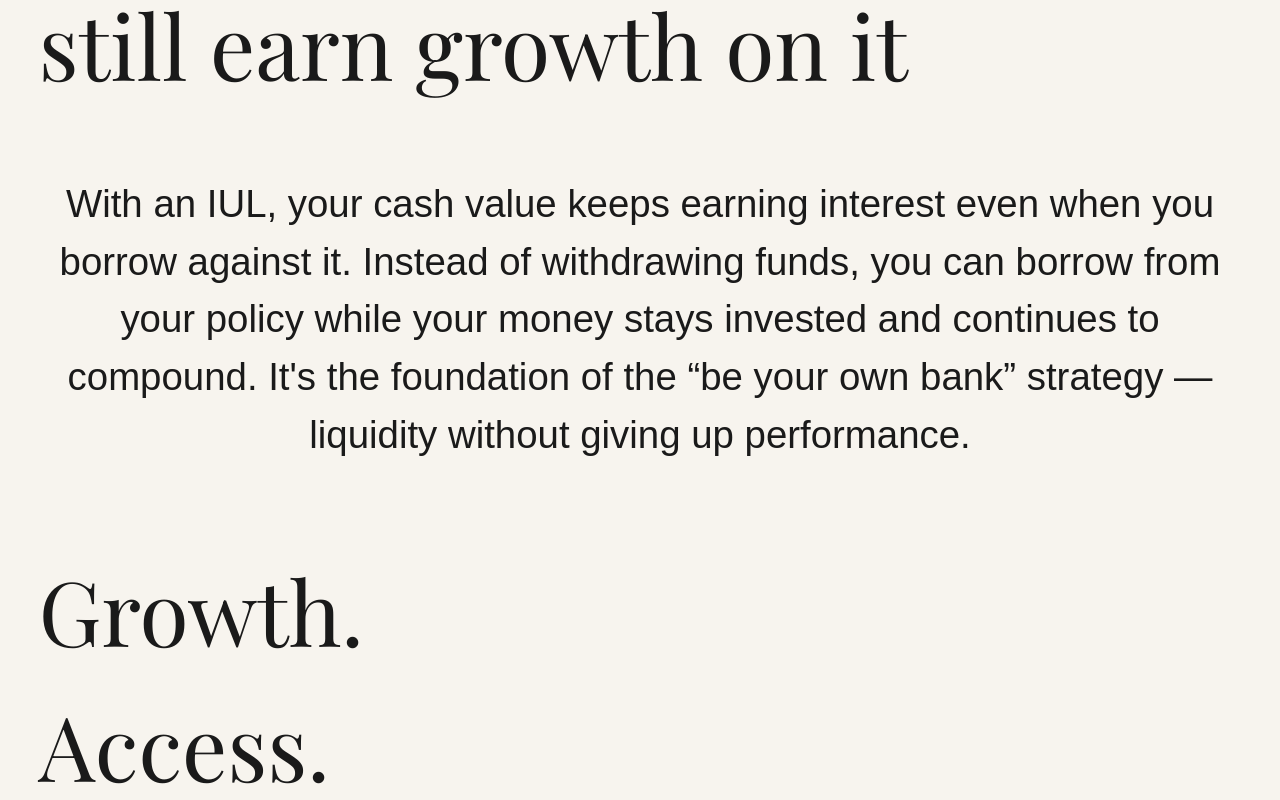
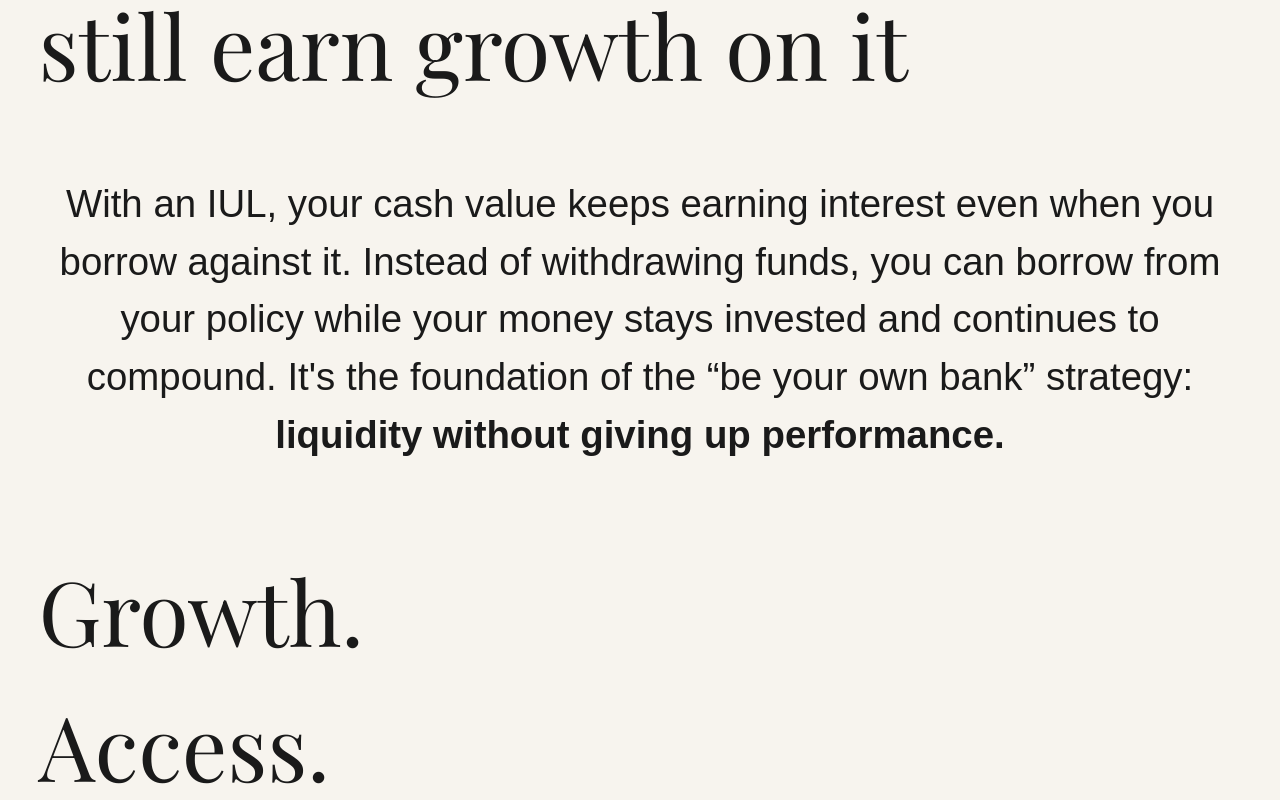
Before and after one commit to BrianS111/sandiego-annuity-shop, a Next.js app: page /iul in a window 1280 px wide. Shown: the part 2420-3220 px from the top of the page. Built offline with nearby package versions, Linux system fonts and the light colour scheme.

Commit message:
adjusted IUL page content

```diff
--- a/app/components/MenuOverlay.tsx
+++ b/app/components/MenuOverlay.tsx
@@ -39,7 +39,7 @@ export default function MenuOverlay({ open, onClose }: MenuOverlayProps) {
   return (
     <div
       className={[
-        "fixed inset-0  z-50 flex flex-col items-center gap-[10vh] ",
+        "fixed inset-0  z-110 flex flex-col items-center gap-[10vh] ",
         "bg-[#F8F5EF]",
         "transition-all duration-500 ease-[cubic-bezier(.22,.61,.36,1)]  ",
         open
--- a/app/iul/page.tsx
+++ b/app/iul/page.tsx
@@ -57,8 +57,8 @@ export default function Page() {
         <p className="p-section">
           With an IUL, your cash value keeps earning interest even when you borrow against it.
           Instead of withdrawing funds, you can borrow from your policy while your money stays
-          invested and continues to compound. It's the foundation of the “be your own bank” strategy
-          — liquidity without giving up performance.
+          invested and continues to compound. It's the foundation of the “be your own bank” strategy:
+          <strong> liquidity without giving up performance.</strong>
         </p>
         <h2>
           Growth. <br /> Access.
@@ -160,7 +160,7 @@ export default function Page() {
         <h2>Build your own tax-free plan.</h2>
         <p className="p-section mb-25">
           We'll walk you through how an IUL can work for your goals, growth, protection, or
-          legacy—without pressure or jargon.
+          legacy without pressure or jargon.
         </p>
         <Link
           href="/#contact-form"
```
